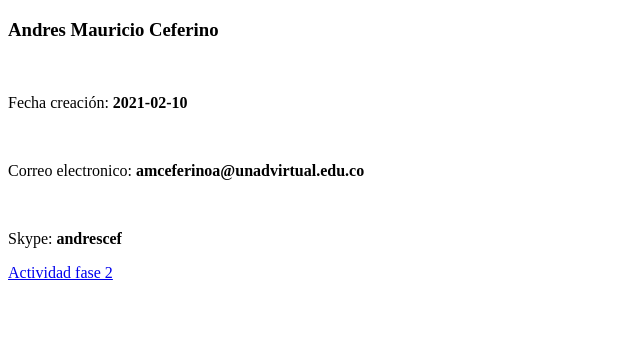
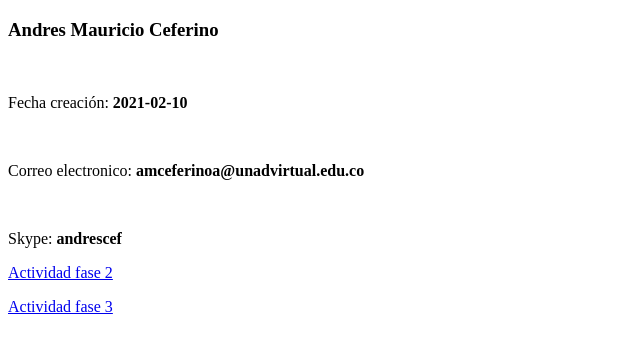
Before and after one commit to amceferino/DSW-AndresCeferino, a plain HTML site: page index.html in a window 1280 px wide. Shown: the part 61-414 px from the top of the page, without its empty margins (0-640 px from the left). Drawn offline with Linux system fonts and the light colour scheme.

Commit message:
u
add fase 3

```diff
--- a/index.html
+++ b/index.html
@@ -17,5 +17,8 @@
     <p>
         <a href="fase2/design.html"> Actividad fase 2</a>
     </p>
+    <p>
+        <a href="fase3/design.html"> Actividad fase 3</a>
+    </p>
 </body>
 </html>
```
